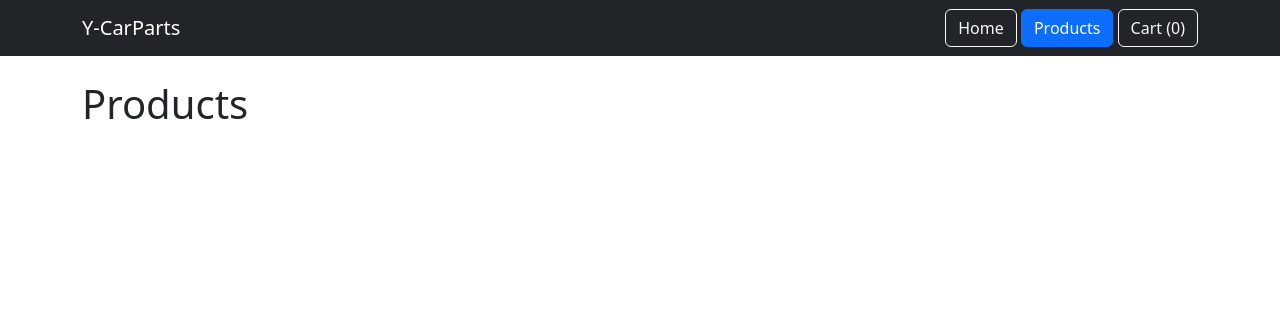
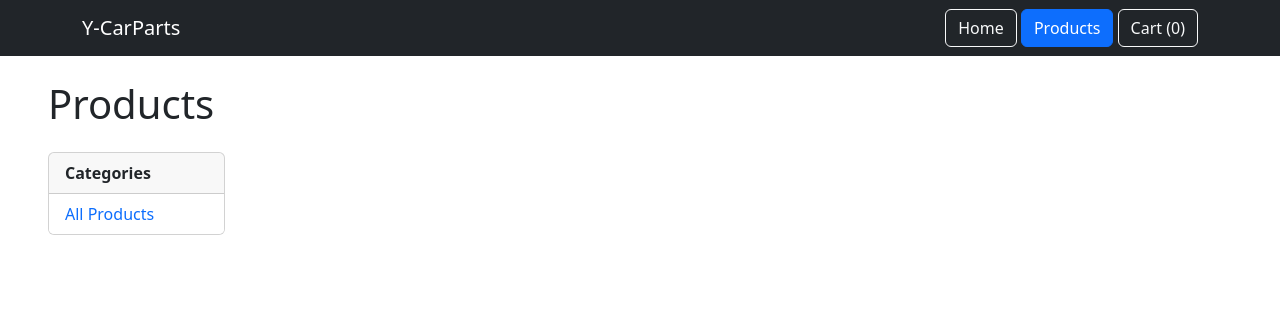
Before and after one commit to Y40Y50/Y-CarParts, a Django app: page /products/ in a window 1280 px wide. Shown: the top 316 px of the page. Run offline with Django 5.2, Linux system fonts and the light colour scheme; data that the repository does not hold is empty.

Commit message:
Add product detail images and improve product layout

```diff
--- a/products/views.py
+++ b/products/views.py
@@ -1,16 +1,21 @@
 from django.shortcuts import render, get_object_or_404
 from .models import Product
+from .models import Product, Category
 
 def home(request):
     return render(request, 'home.html')
 
 def product_list(request):
     products = Product.objects.all()
+    categories = Category.objects.all()
 
     return render(
         request,
         'products/product_list.html',
-        {'products': products}
+        {
+            'products': products,
+            'categories': categories,
+        }
     )
 
 def product_detail(request, product_id):
--- a/templates/base.html
+++ b/templates/base.html
@@ -37,7 +37,7 @@
         </div>
     </nav>
 
-    <div class="container mt-4">
+    <div class="container-fluid px-5 mt-4">
         {% block content %}
         {% endblock %}
     </div>
--- a/templates/products/product_list.html
+++ b/templates/products/product_list.html
@@ -6,16 +6,51 @@
 
 <div class="row">
 
+    <!-- Categories Sidebar -->
+    <div class="col-lg-2 mb-4">
+
+        <div class="card">
+            <div class="card-header">
+                <strong>Categories</strong>
+            </div>
+
+            <ul class="list-group list-group-flush">
+
+                <li class="list-group-item">
+                    <a href="{% url 'products' %}" class="text-decoration-none">
+                        All Products
+                    </a>
+                </li>
+
+                {% for category in categories %}
+                <li class="list-group-item">
+                    {{ category.name }}
+                </li>
+                {% endfor %}
+
+            </ul>
+        </div>
+
+    </div>
+
+    <!-- Products Area -->
+    <div class="col-lg-10">
+
+        <div class="row">
+
             {% for product in products %}
 
-    <div class="col-md-3 mb-4">
-        <div class="card">
+            <div class="col-lg-3 col-md-4 mb-4">
 
-            <div class="card-body">
+                <div class="card h-100">
+
                     {% if product.image %}
                     <img src="{{ product.image.url }}" class="card-img-top" alt="{{ product.name }}"
-                    style="height: 300px; object-fit: contain; background:#f8f9fa;">
+                        style="height:250px; object-fit:contain; background:#f8f9fa;">
                     {% endif %}
+
+                    <div class="card-body d-flex flex-column">
+
                         <h5>{{ product.name }}</h5>
 
                         <p>
@@ -29,20 +64,29 @@
                         <p>
                             Stock: {{ product.stock }}
                         </p>
-                <a href="{% url 'product_detail' product.id %}" class="btn btn-primary">
+
+                        <div class="mt-auto">
+                            <a href="{% url 'product_detail' product.id %}" class="btn btn-primary btn-sm">
                                 View Details
                             </a>
 
-                <a href="{% url 'add_to_cart' product.id %}" class="btn btn-success">
+                            <a href="{% url 'add_to_cart' product.id %}" class="btn btn-success btn-sm">
                                 Add To Cart
                             </a>
                         </div>
 
                     </div>
+
+                </div>
+
             </div>
 
             {% endfor %}
 
         </div>
 
+    </div>
+
+</div>
+
 {% endblock %}
```
Also changed, not shown: templates/products/product_detail.html (+7 -0 lines). Lines whose indentation alone changed are shown as unchanged.
